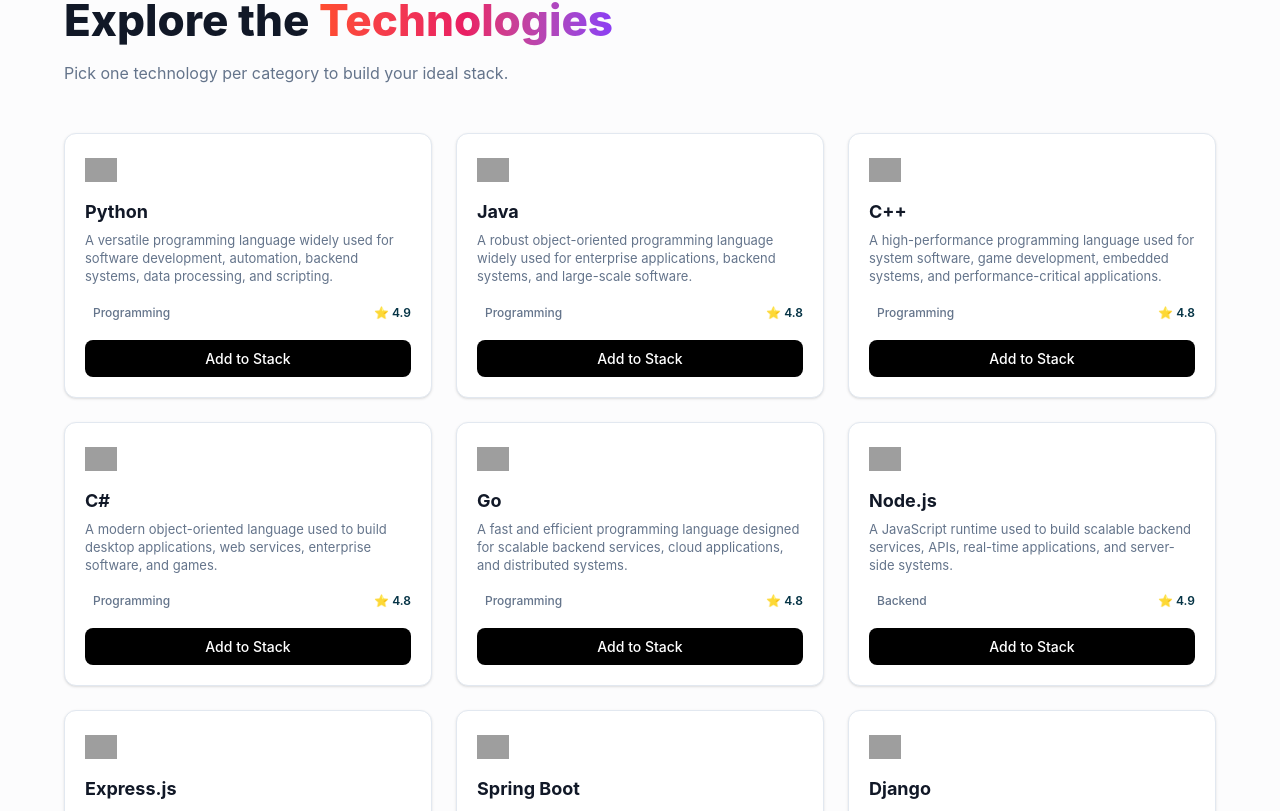
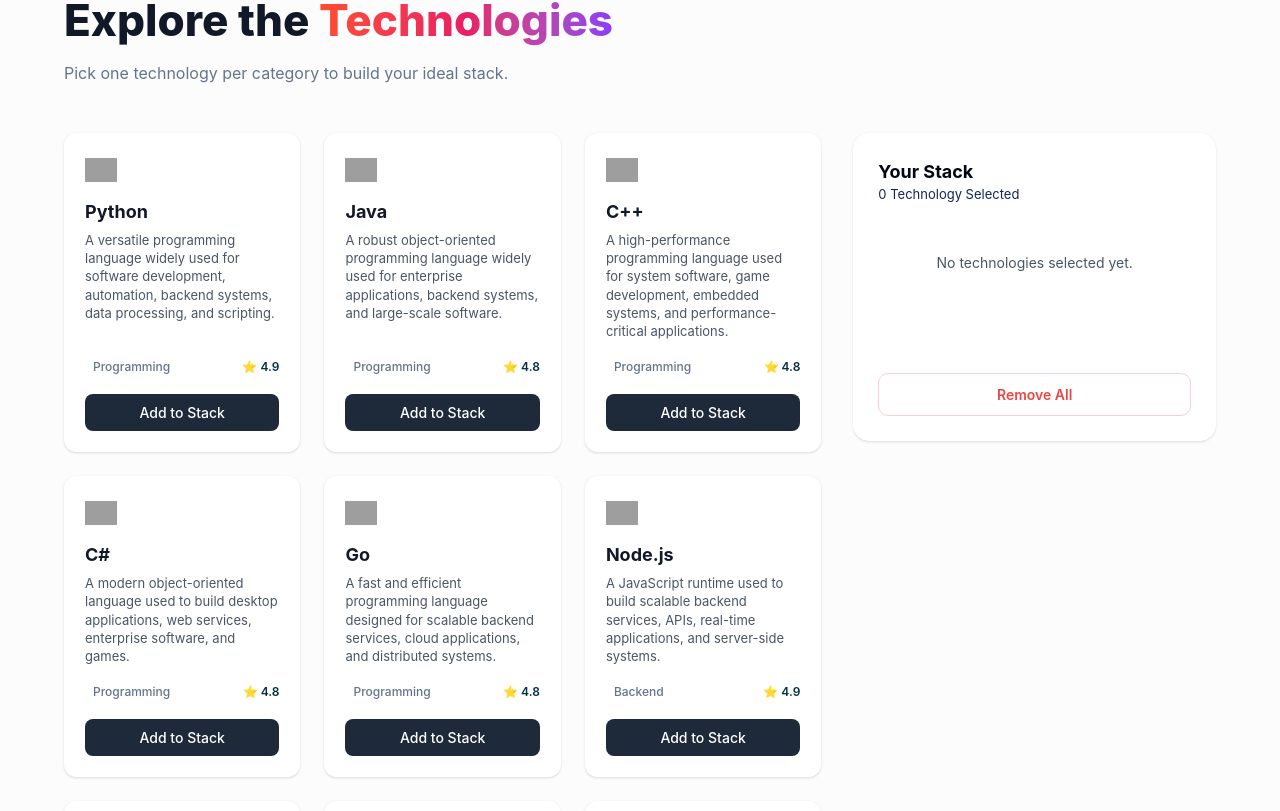
Before and after one commit to montuchandra143/dev-stackproject, a React (Vite) app: page / in a window 1280 px wide. Shown: the part 869-1680 px from the top of the page. Built offline with nearby package versions, Linux system fonts and the light colour scheme; grey boxes are pictures that could not be loaded.

Commit message:
Your Stock Add

```diff
--- a/src/components/SkillCard.tsx
+++ b/src/components/SkillCard.tsx
@@ -7,7 +7,7 @@
 
 const SkillCard = ({ skill }: ITechCardProps) => {
     return (
-        <div className="flex flex-col justify-between rounded-xl border border-[#e2e8f0] bg-white p-5 shadow-sm transition-all hover:shadow-md">
+        <div className="flex flex-col justify-between rounded-xl border border-white bg-white p-5 shadow-sm transition-all hover:shadow-md">
             <div>
                 <div className="flex items-center justify-between">
                     <div className="text-2xl">
@@ -19,7 +19,7 @@
                     </div>
                 </div>
                 <h3 className="mt-3 text-[18px] font-bold text-[#111827]">{skill.name}</h3>
-                <p className="mt-1.5 text-[13px] leading-[1.4] text-[#64748b]">
+                <p className="mt-1.5 text-[13px] leading-[1.4] text-gray-600">
                     {skill.description || "A powerful technology for modern development."}
                 </p>
             </div>
@@ -33,7 +33,7 @@
                 </div>
 
                 <button
-                    className="mt-4 w-full rounded-lg bg-black px-4 py-2 text-[14px] font-medium text-white transition-colors hover:bg-black"
+                    className="mt-4 w-full rounded-lg bg-gray-800 px-4 py-2 text-[14px] font-medium text-white transition-colors hover:bg-black"
                 >
                     Add to Stack
                 </button>
--- /dev/null
+++ b/src/components/StockCard.tsx
@@ -0,0 +1,20 @@
+import React from 'react';
+
+const StockCard = () => {
+    return (
+        <div className="w-full max-w-md mx-auto lg:max-w-none rounded-[16px] border border-white bg-white p-6 shadow-sm">
+            <h3 className="text-[18px] font-bold text-gray-950">Your Stack</h3>
+            <p className="text-[13px] text-blue-950">0 Technology Selected</p>
+
+            <div className="mt-6 flex flex-col gap-3 min-h-[120px]">
+                <p className="text-sm text-gray-600 text-center py-6">No technologies selected yet.</p>
+            </div>
+
+            <button className="mt-6 w-full rounded-[10px] border border-[#fecdd3] bg-white py-2.5 text-[14px] font-semibold text-[#ef4444] transition-all duration-200 hover:bg-[#fff1f2] cursor-pointer">
+                Remove All
+            </button>
+        </div>
+    );
+};
+
+export default StockCard;
--- a/src/components/Tecnologies.tsx
+++ b/src/components/Tecnologies.tsx
@@ -1,6 +1,7 @@
 import React, { useState, useEffect } from 'react';
 import type { ITechnology } from './SkillType';
 import SkillCard from './SkillCard';
+import StockCard from './StockCard';
 
 const TechnologiesTec = async (): Promise<ITechnology[]> => {
     const res = await fetch("/data.json");
@@ -30,10 +31,18 @@
                     </p>
                 </div>
 
-                <div className="grid grid-cols-1 gap-6 sm:grid-cols-2 lg:grid-cols-3">
-                    {allTechnologies.map((skill) => (
-                        <SkillCard key={skill.name} skill={skill} />
-                    ))}
+                <div className="grid grid-cols-1 gap-8 lg:grid-cols-3">
+                    <div className="grid grid-cols-1 gap-6 sm:grid-cols-2 lg:col-span-2 lg:grid-cols-3">
+                        {allTechnologies.map((skill) => (
+                            <SkillCard key={skill.name} skill={skill} />
+                        ))}
+                    </div>
+
+                    <div className="lg:col-span-1">
+                        <div className="sticky top-8">
+                            <StockCard />
+                        </div>
+                    </div>
                 </div>
             </div>
         </section>
```
